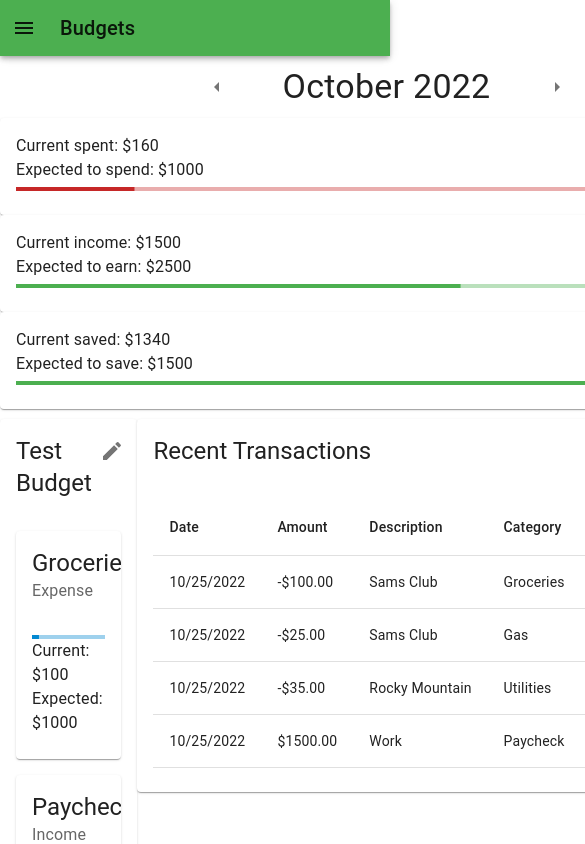
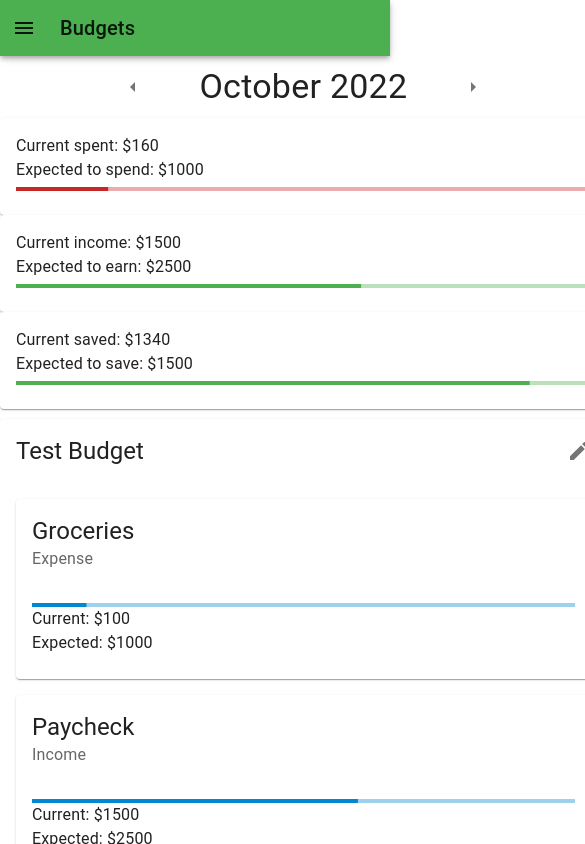
Before and after one commit to ksanman/react-budget-app, a React (Create React App) app: page / in a window 390 px wide. Shown: the top 844 px of the page, 585 px wide, since content can reach past the window. Built offline with nearby package versions, Linux system fonts and the light colour scheme.

Commit message:
set home view box for mobile

```diff
--- a/src/Components/home-view.js
+++ b/src/Components/home-view.js
@@ -9,7 +9,13 @@ export default function HomeView() {
         <Box>
             <MonthPicker />
             <MonthSpending />
-            <Box sx={{display: 'flex', flexDirection: 'row', width: '100%'}}>
+            <Box sx={{display: 'flex', flexDirection: {
+                xs: 'column',
+                sm: 'column' ,
+                md : 'column',
+                lg: 'column',
+                xl: 'row'
+            }, width: '100%'}}>
                 <BudgetOverview />
                 <RecentTransactions />
             </Box>
```
